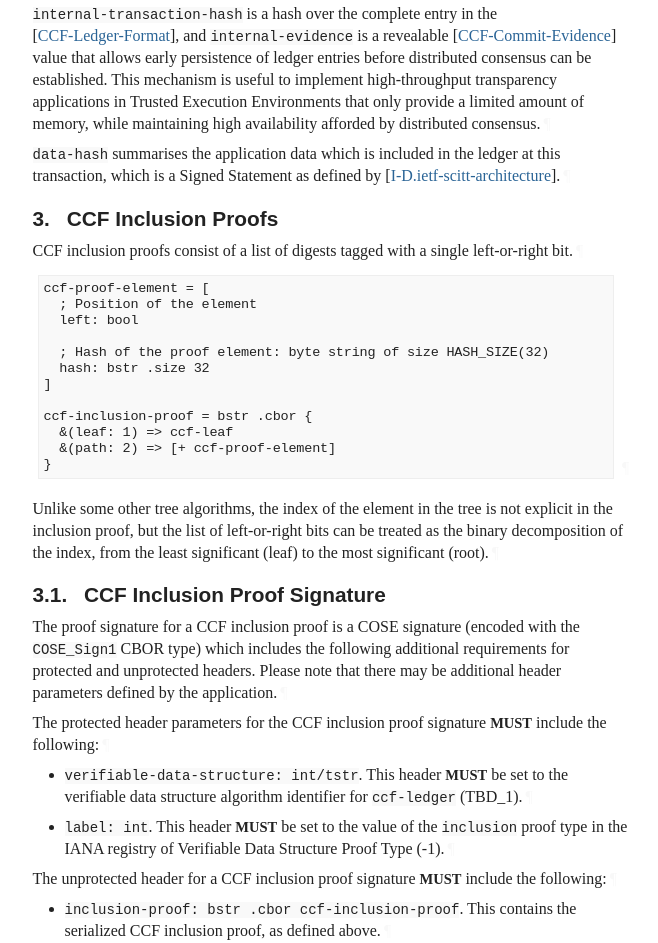
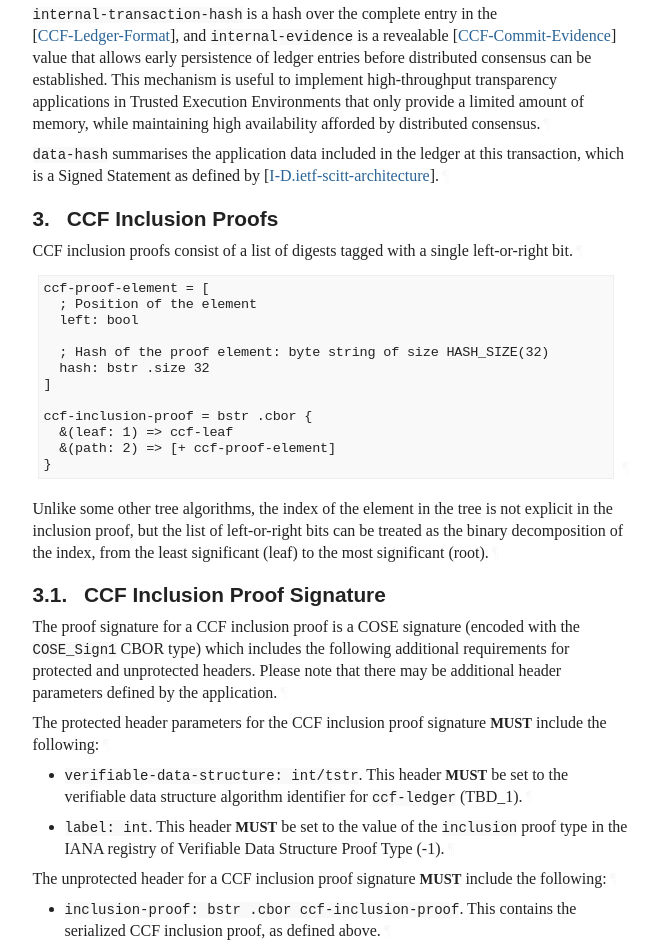
Before and after one commit to ietf-scitt/draft-birkholz-cose-cometre-ccf-profile, a plain HTML site: page clarifications/draft-birkholz-cose-receipts-ccf-profile.html in a window 1280 px wide. Shown: the part 2617-3560 px from the top of the page, without its empty margins (92-750 px from the left). Drawn offline with Linux system fonts and the light colour scheme; a web font is replaced by a local one.

Commit message:
Script updating gh-pages from e2fcd41. [ci skip]

```diff
--- a/clarifications/draft-birkholz-cose-receipts-ccf-profile.html
+++ b/clarifications/draft-birkholz-cose-receipts-ccf-profile.html
@@ -1343,7 +1343,7 @@ ccf-leaf = [
 </div>
 <p id="section-2.2-3">The <code>internal-transaction-hash</code> and <code>internal-evidence</code> byte strings are internal to the CCF implementation. They can be safely ignored by receipt Verifiers, but they commit the TS to the whole tree contents and may be used for additional, CCF-specific auditing.<a href="#section-2.2-3" class="pilcrow">¶</a></p>
 <p id="section-2.2-4"><code>internal-transaction-hash</code> is a hash over the complete entry in the <span>[<a href="#CCF-Ledger-Format" class="cite xref">CCF-Ledger-Format</a>]</span>, and <code>internal-evidence</code> is a revealable <span>[<a href="#CCF-Commit-Evidence" class="cite xref">CCF-Commit-Evidence</a>]</span> value that allows early persistence of ledger entries before distributed consensus can be established. This mechanism is useful to implement high-throughput transparency applications in Trusted Execution Environments that only provide a limited amount of memory, while maintaining high availability afforded by distributed consensus.<a href="#section-2.2-4" class="pilcrow">¶</a></p>
-<p id="section-2.2-5"><code>data-hash</code> summarises the application data which is included in the ledger at this transaction, which is a Signed Statement as defined by <span>[<a href="#I-D.ietf-scitt-architecture" class="cite xref">I-D.ietf-scitt-architecture</a>]</span>.<a href="#section-2.2-5" class="pilcrow">¶</a></p>
+<p id="section-2.2-5"><code>data-hash</code> summarises the application data included in the ledger at this transaction, which is a Signed Statement as defined by <span>[<a href="#I-D.ietf-scitt-architecture" class="cite xref">I-D.ietf-scitt-architecture</a>]</span>.<a href="#section-2.2-5" class="pilcrow">¶</a></p>
 </section>
 </div>
 </section>
```
Also changed, not shown: clarifications/draft-birkholz-cose-receipts-ccf-profile.txt.
